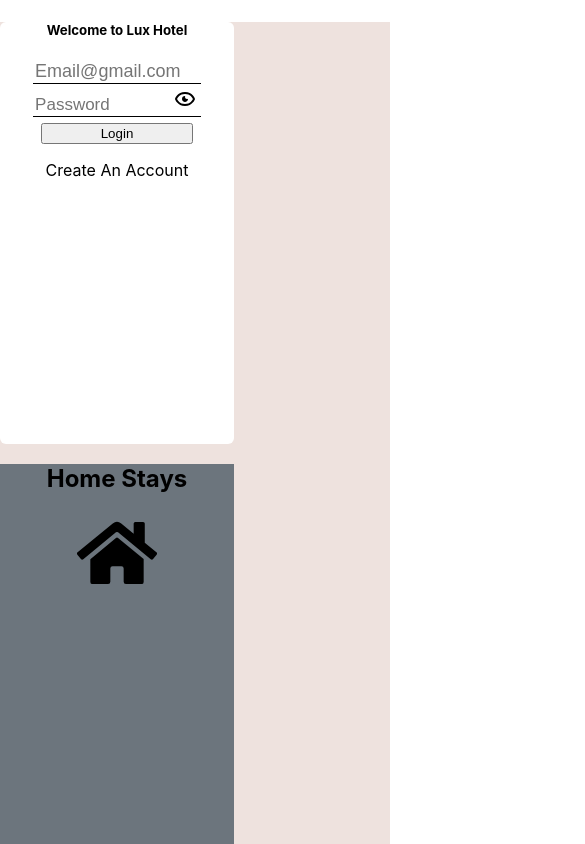
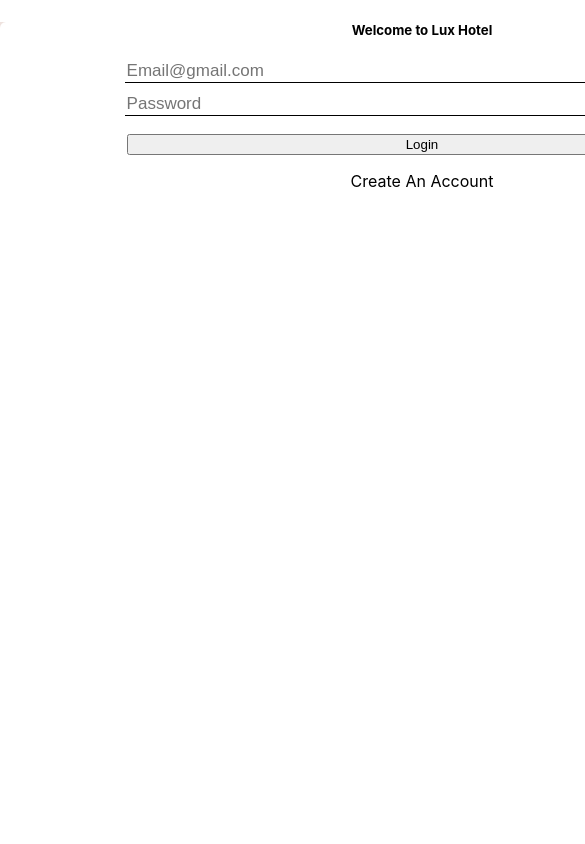
Before and after one commit to thangdodinh07096/Project_CIJS85_MindX, a React (Create React App) app: page / in a window 390 px wide. Shown: the top 844 px of the page, 585 px wide, since content can reach past the window. Built offline with nearby package versions, Linux system fonts and the light colour scheme; the HTML template or start-up script is replaced by a standard one; a web font is replaced by a local one.

Commit message:
update LoginPage

```diff
--- a/src/pages/LoginPage/LoginPage.css
+++ b/src/pages/LoginPage/LoginPage.css
@@ -8,7 +8,14 @@
     .login-section {
     border-radius: 0.375rem;
     }
+}
+
+@media (max-width: 576px) {
+    .login {
+        width: 100vh;
+        height: 100vh;
     }
+}
 
 .login-section {
     height: 100%;
@@ -39,7 +46,7 @@
     width: 70%;
     border: none;
     outline: none;
-    font-size: 18px;
+    font-size: 17px;
     border-bottom: 1px solid #000;
 }
 
--- a/src/pages/LoginPage/LoginPage.js
+++ b/src/pages/LoginPage/LoginPage.js
@@ -7,7 +7,7 @@
   return (
     <section
       className="d-flex container-fluid justify-content-center align-items-center "
-      style={{ height: "100vh", width:'100%', background: "#EEE2DE" }}
+      style={{ height: "100vh", width: "100%", background: "#EEE2DE" }}
     >
       <div
         className="login d-flex flex-wrap justify-content-between align-items-center container-fluid rounded shadow "
@@ -17,7 +17,7 @@
           className="login-section d-flex flex-column col-lg-6 col-12 justify-content-center align-items-center rounded-start-2 gap-3"
           style={{ background: "#FFF" }}
         >
-          <h5>Welcome to Lux Hotel</h5>
+          <h5 className="m-0">Welcome to Lux Hotel</h5>
           <div style={{ width: "100%" }}>
             <input
               className="email"
@@ -37,9 +37,9 @@
           </div>
           <div
             className="d-flex flex-column justify-content-center align-items-center gap-2"
-            style={{ width: "100%", marginTop:'2%' }}
+            style={{ width: "100%", marginTop: "2%" }}
           >
-            <button className="btn btn-dark" style={{ width: "65%" }}>
+            <button className="btn btn-dark" style={{ width: "70%" }}>
               Login
             </button>
             <p>Create An Account</p>
@@ -52,7 +52,7 @@
           }}
         >
           <h2>Home Stays</h2>
-          <FaHome size={80}/>
+          <FaHome size={80} />
         </div>
       </div>
     </section>
```
